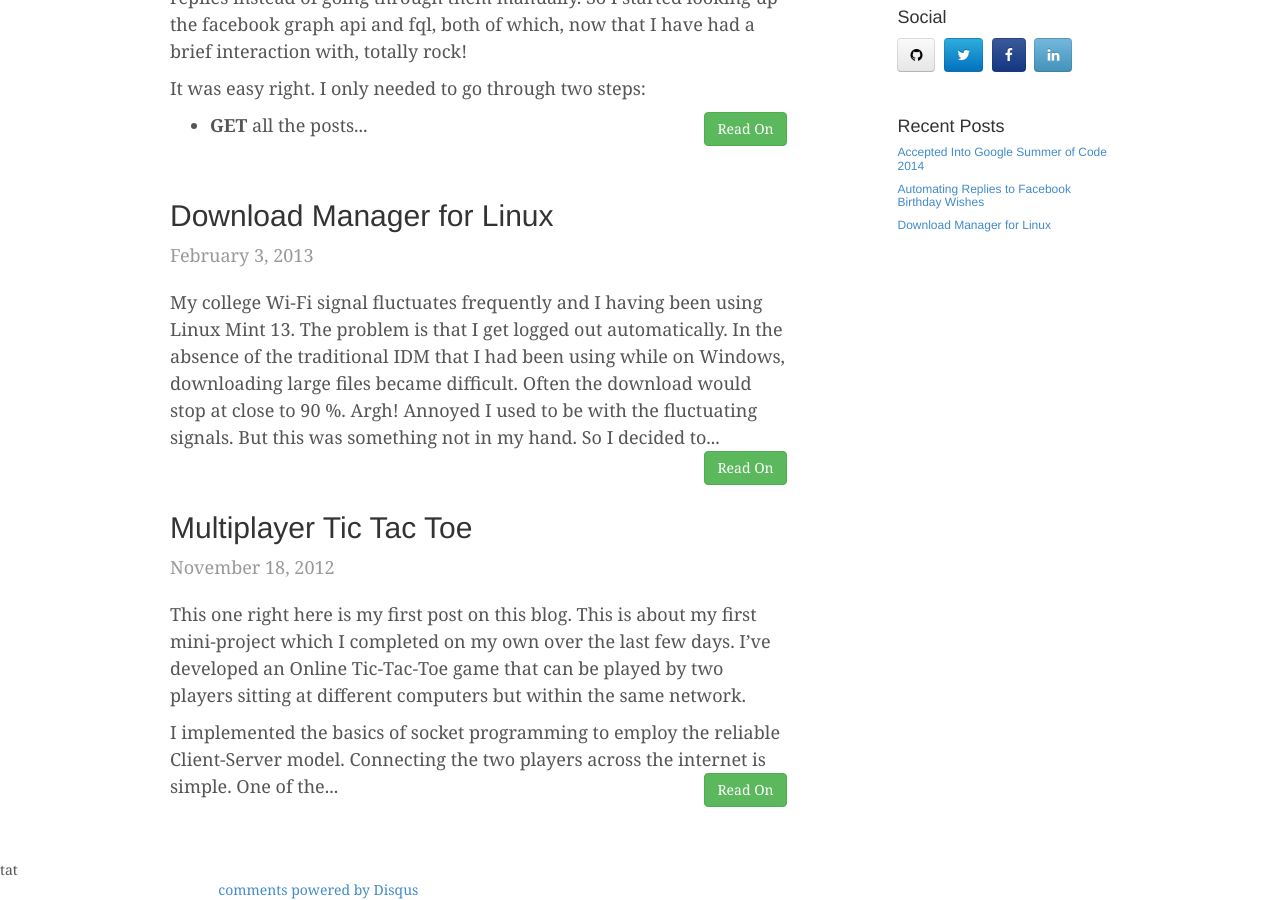
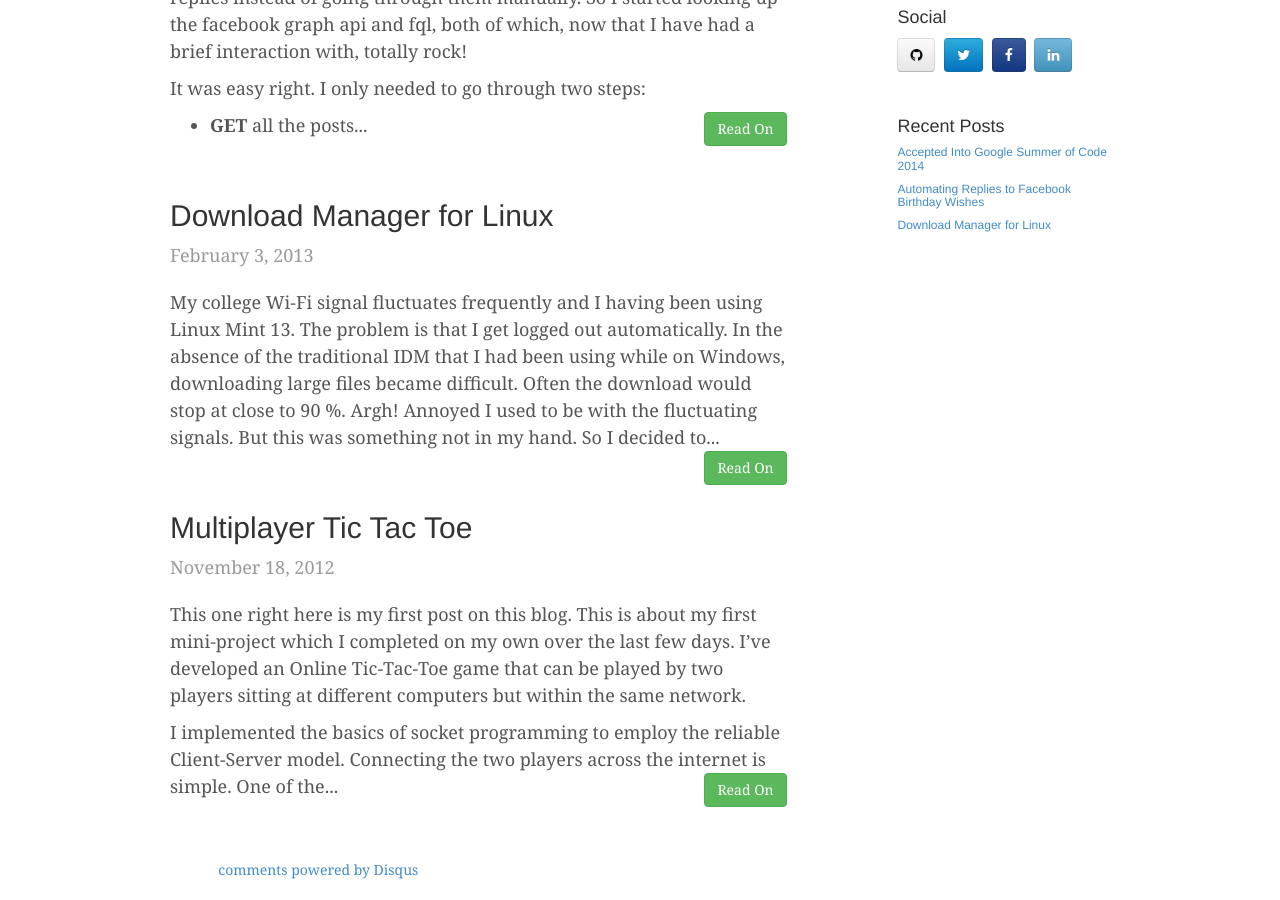
Before and after one commit to indradhanush/indradhanush.github.io, a Jekyll site: the page built from index.html, in a window 1280 px wide and 900 px high, scrolled down 767 px. Built offline with Jekyll 4.4.1, drawn with Linux system fonts in a browser that asks for light colours; nearby versions of some CDN libraries; Markdown is read by kramdown in place of the engine named in the settings; comment, search, counter and statistics services are not loaded.

Commit message:
Removed typo from disqus page.

```diff
--- a/_includes/disqus.html
+++ b/_includes/disqus.html
@@ -1,4 +1,4 @@
-tat<div class="row">
+<div class="row">
   <div class="col-sm-5 col-sm-offset-2">
     <div id="disqus_thread"></div>
     <script type="text/javascript">
```
